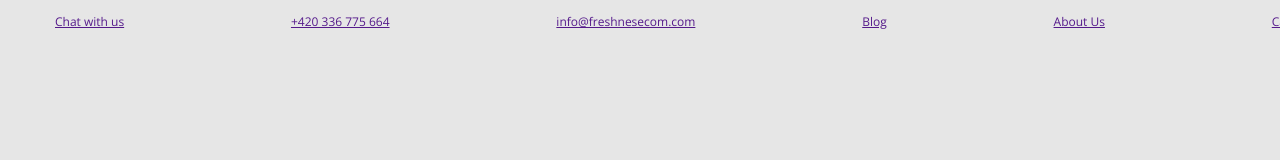
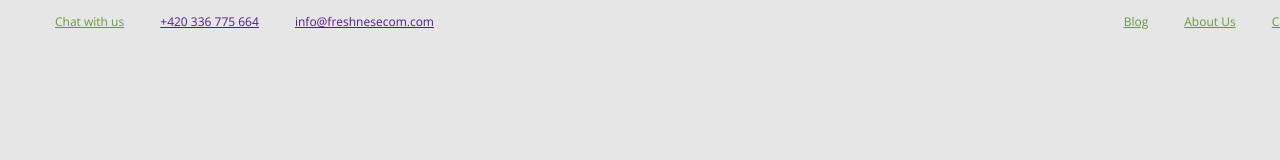
Before and after one commit to souluizfelipe/e-commerce-template-practice, a plain HTML site: page index.html in a window 1280 px wide. Shown: the top 160 px of the page. Drawn offline with nearby package versions, Linux system fonts and the light colour scheme.

Commit message:
commit index with new components

```diff
--- a/index.html
+++ b/index.html
@@ -13,17 +13,22 @@
 
     <link rel="stylesheet" href="css/components/page-wrapper.css">
     <link rel="stylesheet" href="css/components/main-nav.css">
+    <link rel="stylesheet" href="css/components/main-action.css">
 </head>
 <body>
     <div class="page-wrapper">
         <header>
             <nav class="main-nav">
-                <a href="">Chat with us</a>
-                <a href="">+420 336 775 664</a>
-                <a href="">info@freshnesecom.com</a>
-                <a href="">Blog</a>
-                <a href="">About Us</a>
-                <a href="">Careers</a>
+                <div class="left">
+                    <a class="main-action -green" href="">Chat with us</a>
+                    <a class="main-action" href="">+420 336 775 664</a>
+                    <a class="main-action" href="">info@freshnesecom.com</a>
+                </div>
+                <div class="right">
+                    <a class="main-action -green" href="">Blog</a>
+                    <a class="main-action -green" href="">About Us</a>
+                    <a class="main-action -green" href="">Careers</a>
+                </div>
             </nav>
         </header>
     </div>
```
